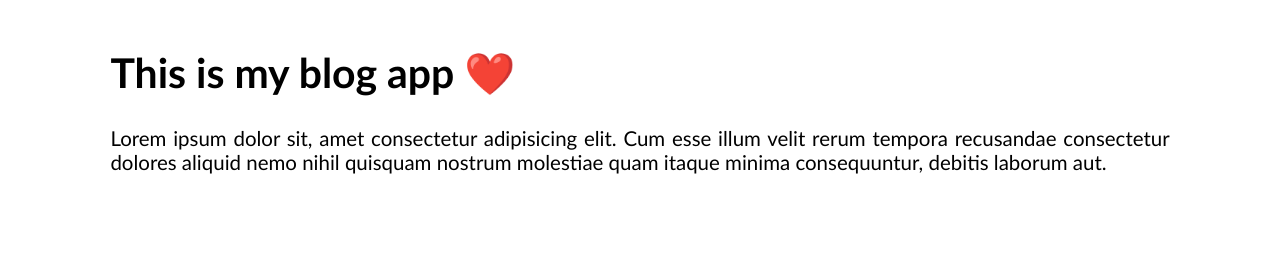
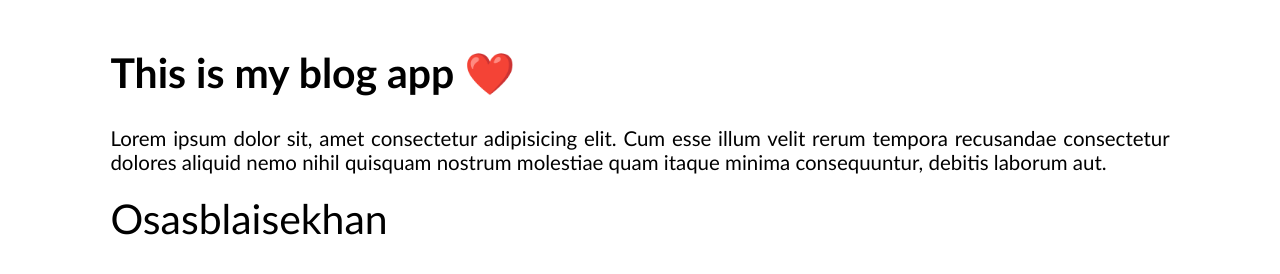
Before and after one commit to danielkembeu/blog_app, a plain HTML site: page index.html in a window 1280 px wide. Drawn offline with Linux system fonts and the light colour scheme.

Commit message:
i have added a span in indx.html

```diff
--- a/index.html
+++ b/index.html
@@ -13,6 +13,7 @@
     <p>
         Lorem ipsum dolor sit, amet consectetur adipisicing elit. Cum esse illum velit rerum tempora recusandae consectetur dolores aliquid nemo nihil quisquam nostrum molestiae quam itaque minima consequuntur, debitis laborum aut.
     </p>
+    <span>Osasblaisekhan</span>
 </body>
 
 </html>
```
